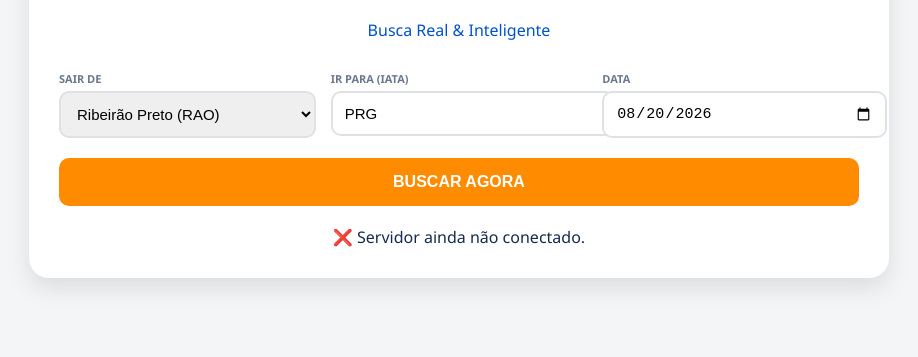
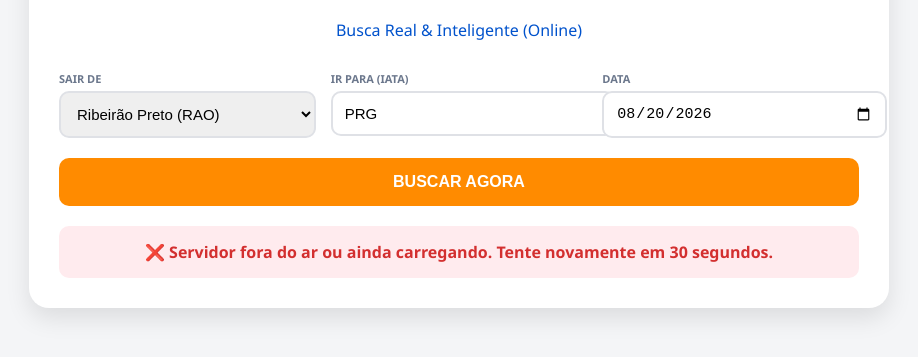
Before and after one commit to leonardomv20/geoflights-app, a website: page viagem.html in a window 1280 px wide. Both pictures are taken after a click on the button "BUSCAR AGORA". Shown: the part 125-482 px from the top of the page, without its empty margins (181-1099 px from the left). Drawn offline with Linux system fonts and the light colour scheme; no server answers.

Commit message:
Add files via upload

```diff
--- a/viagem.html
+++ b/viagem.html
@@ -2,7 +2,7 @@
 <html lang="pt-BR">
 <head>
     <meta charset="UTF-8">
-    <title>GeoFlights Pro</title>
+    <title>GeoFlights Pro | Busca Real Online</title>
     <style>
         body { font-family: 'Segoe UI', sans-serif; background: #f4f5f7; padding: 20px; color: #172b4d; }
         .container { max-width: 800px; margin: auto; background: white; padding: 30px; border-radius: 20px; box-shadow: 0 10px 25px rgba(0,0,0,0.1); }
@@ -12,8 +12,12 @@
         input, select { width: 100%; padding: 12px; border: 2px solid #dfe1e6; border-radius: 10px; font-size: 15px; }
         button { width: 100%; padding: 15px; background: #ff8b00; color: white; border: none; border-radius: 10px; font-weight: bold; font-size: 16px; cursor: pointer; transition: 0.2s; }
         button:hover { background: #e67e00; }
-        .card { border: 1px solid #e2e8f0; padding: 20px; border-radius: 15px; margin-top: 20px; display: flex; justify-content: space-between; align-items: center; }
+        .card { border: 1px solid #e2e8f0; padding: 20px; border-radius: 15px; margin-top: 20px; display: flex; justify-content: space-between; align-items: center; background: white; transition: 0.3s; }
+        .card:hover { transform: translateY(-3px); box-shadow: 0 5px 15px rgba(0,0,0,0.1); }
         .total-price { font-size: 28px; font-weight: 800; color: #172b4d; }
+        #loader { text-align: center; margin-top: 20px; padding: 15px; border-radius: 10px; font-weight: 600; }
+        .status-info { color: #0052cc; background: #e6f0ff; }
+        .status-error { color: #d32f2f; background: #ffebee; }
     </style>
 </head>
 <body>
@@ -21,7 +25,7 @@
 <div class="container">
     <div class="header">
         <h1>GeoFlights 🌍</h1>
-        <p>Busca Real & Inteligente</p>
+        <p>Busca Real & Inteligente (Online)</p>
     </div>
 
     <div class="search-grid">
@@ -45,7 +49,7 @@
 
     <button onclick="buscar()">BUSCAR AGORA</button>
 
-    <div id="loader" style="display:none; text-align:center; margin-top:20px;">🔎 Consultando preços reais...</div>
+    <div id="loader" style="display:none;">🔎 Consultando Skyscanner...</div>
     <div id="resultados"></div>
 </div>
 
@@ -57,15 +61,29 @@
         const resDiv = document.getElementById('resultados');
         const loader = document.getElementById('loader');
 
+        // Reset visual
+        loader.className = "status-info";
         loader.style.display = "block";
+        loader.innerText = "🔎 Acordando o servidor e buscando preços reais (isso pode levar 30s)...";
         resDiv.innerHTML = "";
 
         try {
-            // No Passo 2, vamos trocar esse link pelo do seu servidor online
-            const response = await fetch(`http://localhost:3000/api/buscar?origemId=${o}&destinoId=${d}&data=${dt}`);
+            // CONEXÃO COM SEU SERVIDOR NO RENDER
+            const url = `https://geoflights-backend.onrender.com/api/buscar?origemId=${o}&destinoId=${d}&data=${dt}`;
+
+            const response = await fetch(url);
+
+            if (!response.ok) throw new Error("Erro na resposta do servidor");
+
             const dados = await response.json();
 
             loader.style.display = "none";
+
+            if (dados.length === 0) {
+                resDiv.innerHTML = "<p style='text-align:center; padding:20px;'>Nenhum voo encontrado para esta data.</p>";
+                return;
+            }
+
             dados.forEach(v => {
                 resDiv.innerHTML += `
                     <div class="card">
@@ -84,7 +102,9 @@
                 `;
             });
         } catch (err) {
-            loader.innerText = "❌ Servidor ainda não conectado.";
+            loader.className = "status-error";
+            loader.innerText = "❌ Servidor fora do ar ou ainda carregando. Tente novamente em 30 segundos.";
+            console.error(err);
         }
     }
 </script>
```
